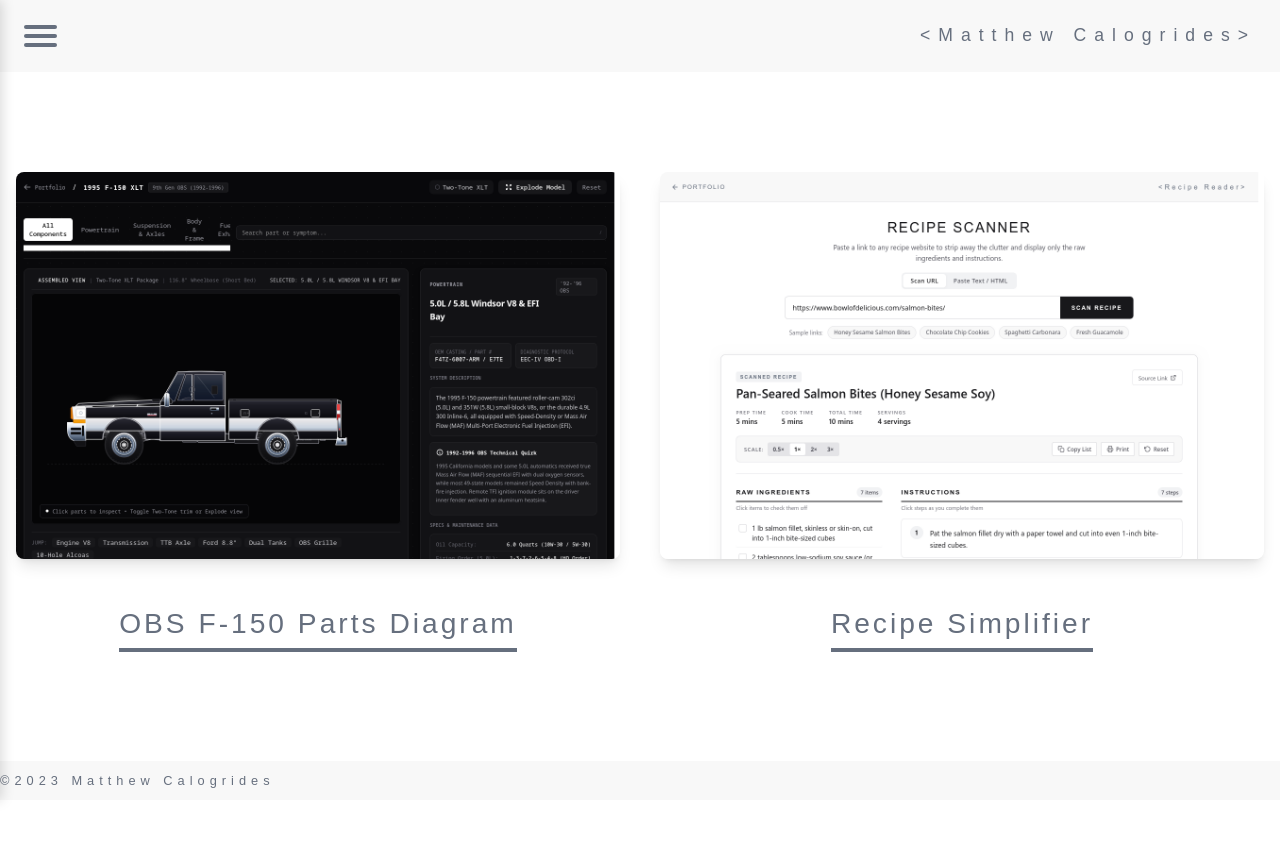
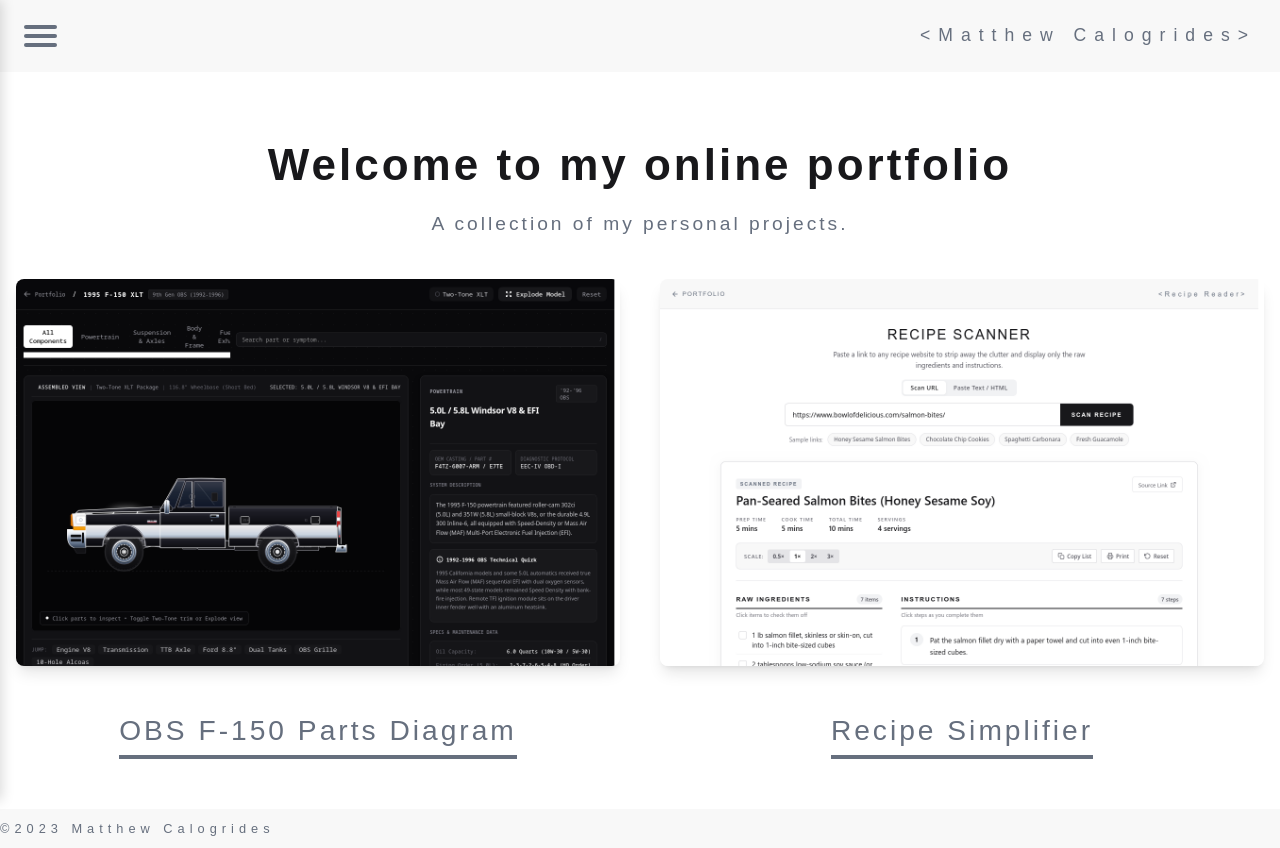
Before and after one commit to BLankSenpai/BLankSenpai.github.io, a plain HTML site: page index.html in a window 1280 px wide. Before the commit the page ends 800 px from the top, so only its background shows below. Drawn offline with nearby package versions, Linux system fonts and the light colour scheme.

Commit message:
homepage update

```diff
--- a/index.html
+++ b/index.html
@@ -6,7 +6,7 @@
     <meta http-equiv="Cache-Control" content="no-cache, no-store, must-revalidate">
     <meta http-equiv="Pragma" content="no-cache">
     <meta http-equiv="Expires" content="0">
-    <title>BLank_Dev</title>
+    <title>BLank_Studio</title>
     <link rel="stylesheet" type="text/css" href="style.css">
     <script src="https://cdn.tailwindcss.com"></script>
     <script src="script.js"></script>
@@ -68,6 +68,13 @@
 
     <div class="space"></div>
 
+    <div class="hero-section">
+        <h1 class="text">Welcome to my online portfolio</h1>
+        <p class="text1">A collection of my personal projects.</p>
+    </div>
+
+    <div class="space1"></div>
+
     <main class="container mx-auto px-4 flex-grow">
         <div class="projects-grid">
             <div class="project-card flex flex-col items-center">
--- a/style.css
+++ b/style.css
@@ -26,6 +26,35 @@ nav {
     align-items: center;
     z-index: 20;
     height: auto;
+}
+
+.hero-section {
+    display: flex;
+    flex-direction: column;
+    align-items: center;
+    justify-content: center;
+    text-align: center;
+    padding: 0 1.5rem;
+}
+
+.text {
+    font-family: Arial, sans-serif;
+    font-weight: 700;
+    letter-spacing: 3px;
+    text-align: center;
+    font-size: clamp(1.75rem, 3.5vw, 2.75rem);
+    color: #18181b;
+    margin: 0 0 0.75rem 0;
+}
+
+.text1 {
+    font-family: Arial, sans-serif;
+    font-weight: 300;
+    letter-spacing: 3px;
+    text-align: center;
+    font-size: clamp(1rem, 1.5vw, 1.25rem);
+    color: #666f7e;
+    margin: 0;
 }
 
 .logo {
@@ -144,7 +173,11 @@ img {
 }
 
 .space {
-    margin: 50px 0;
+    margin: 30px 0;
+}
+
+.space1 {
+    margin: 20px 0;
 }
 
 /* Hamburger Menu Styles */
```
Also changed, not shown: recipe.css (+0 -11 lines).
